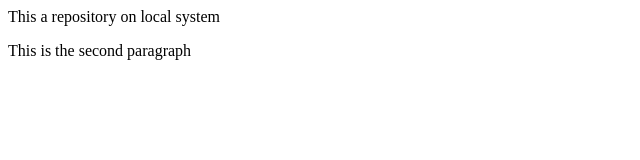
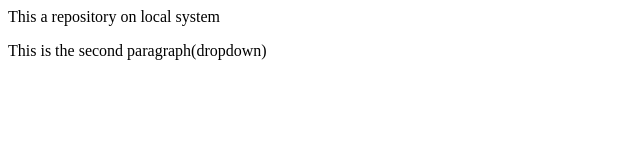
Before and after one commit to Ashwin-Vats/localrepo, a plain HTML site: page index.html in a window 1280 px wide. Shown: the full height of the page, 0-640 px from the left. Drawn offline with Linux system fonts and the light colour scheme.

```diff
--- a/index.html
+++ b/index.html
@@ -1,2 +1,2 @@
 <p>This a repository on local system</p>
-<p>This is the second paragraph</p>
+<p>This is the second paragraph(dropdown)</p>
```
